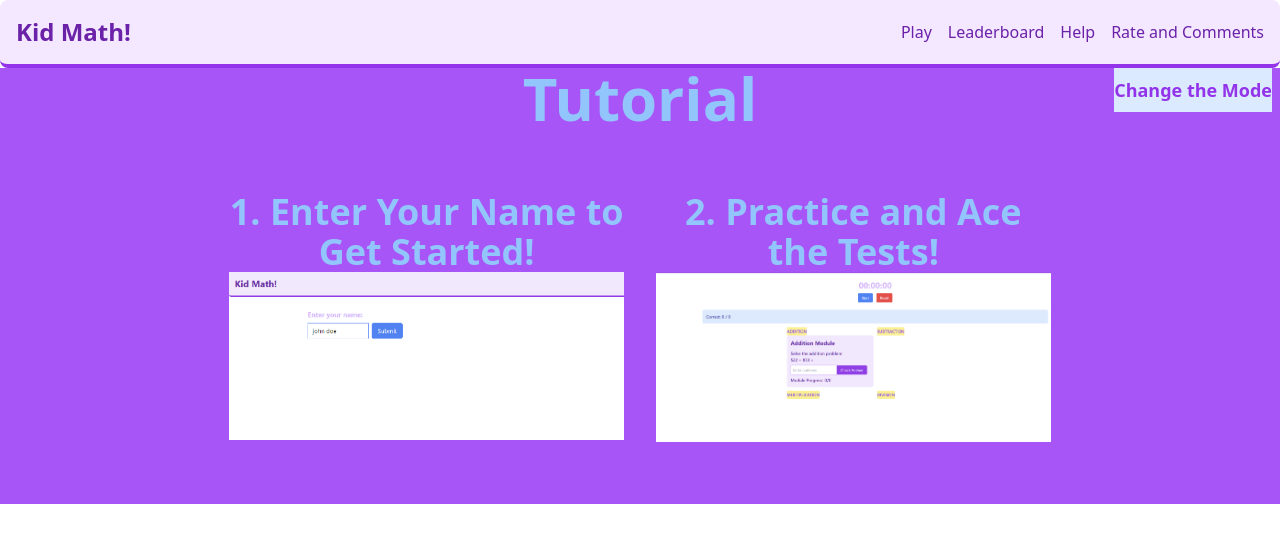
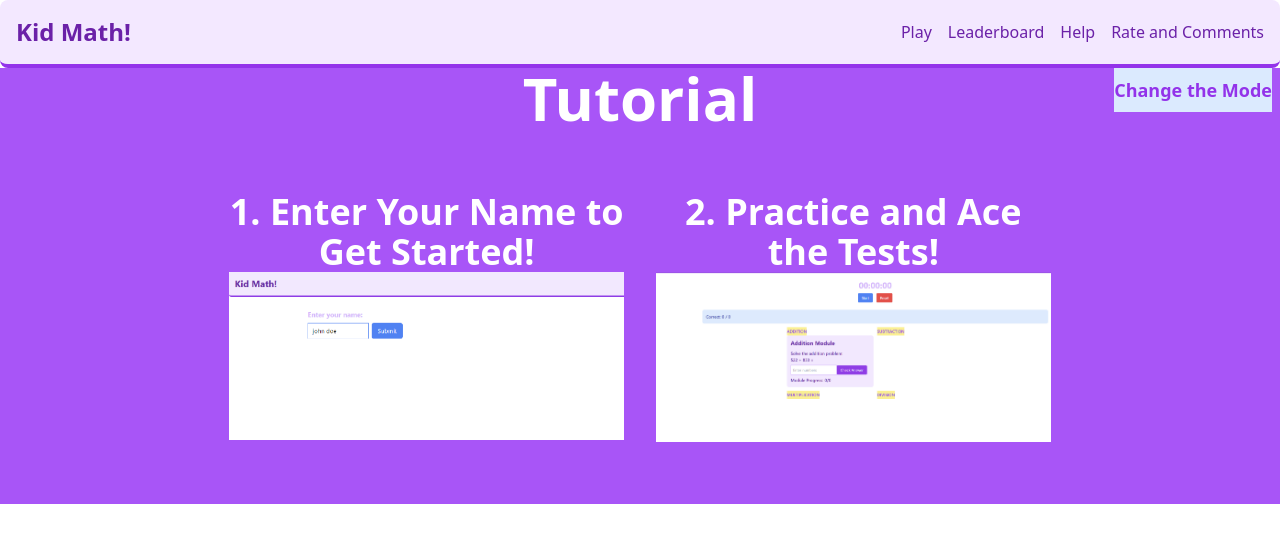
Before and after one commit to EricY090/Web, a React (Vite) app: page /help in a window 1280 px wide. Shown: the top 542 px of the page. Built offline with nearby package versions, Linux system fonts and the light colour scheme.

Commit message:
Changed font color to white

```diff
--- a/src/Components/Help.jsx
+++ b/src/Components/Help.jsx
@@ -4,7 +4,7 @@ import name from "../Pages/img/Tutorial- Enter Name.png";
 
 const Help = () => {
   return (
-    <div className="text-center font-bold text-blue-300 leading-30">
+    <div className="text-center font-bold text-white leading-30">
       <h2 className="text-6xl">Tutorial</h2>
       <br />
       <br />
```
